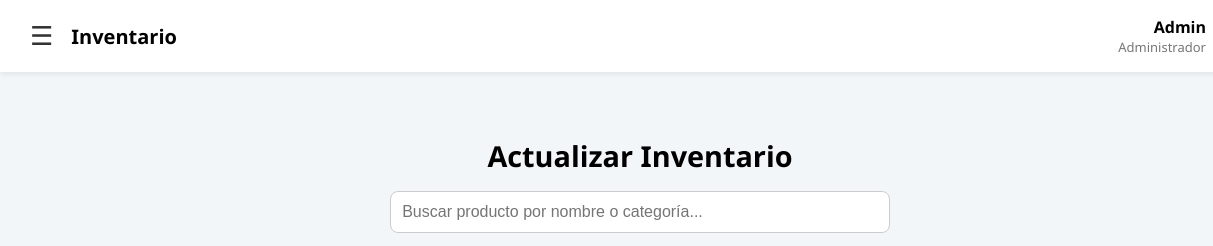
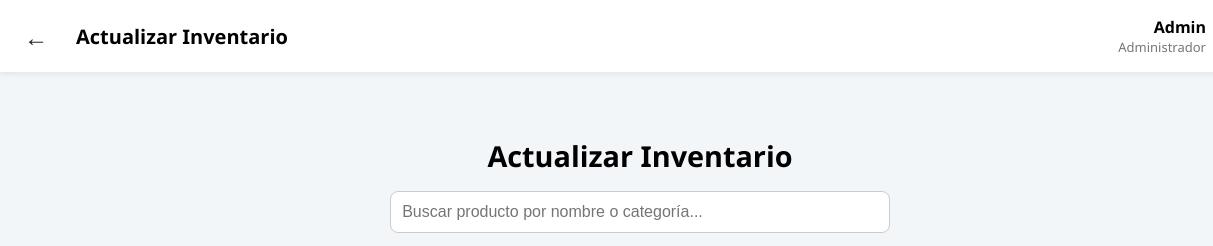
Before and after one commit to Viteri-Avila-Alexis-Jhosue/definitivo, a plain HTML site: page ActualizarInventario.html in a window 1280 px wide. Shown: the top 246 px of the page, 0-1213 px from the left. Drawn offline with Linux system fonts and the light colour scheme.

Commit message:
asdafdgs

```diff
--- a/ActualizarInventario.html
+++ b/ActualizarInventario.html
@@ -80,6 +80,19 @@
     .formulario-edicion h3 {
       margin-bottom: 1rem;
     }
+    .btn-volver {
+      font-size: 1.5rem;
+      text-decoration: none;
+      color: #222;
+      margin-right: 1rem;
+      font-weight: bold;
+      transition: color 0.2s ease-in-out;
+    }
+
+    .btn-volver:hover {
+      color: #007BFF;
+    }
+
 
     .formulario-edicion label {
       display: block;
@@ -121,10 +134,10 @@
 <body>
 
   <header class="barra-superior">
-    <div class="menu-izquierdo">
-      <button class="btn-menu" id="toggle-menu">☰</button>
-      <a href="MenuPrincipal.html" class="titulo-header" style="text-decoration: none; color: inherit;">Inventario</a>
-    </div>
+  <div class="menu-izquierdo">
+    <a href="MenuInventario.html" class="btn-volver">←</a>
+    <span class="titulo-header">Actualizar Inventario</span>
+  </div>
     <div class="usuario">
       <div class="usuario-info">
         <div class="nombre-usuario">Admin</div>
```
